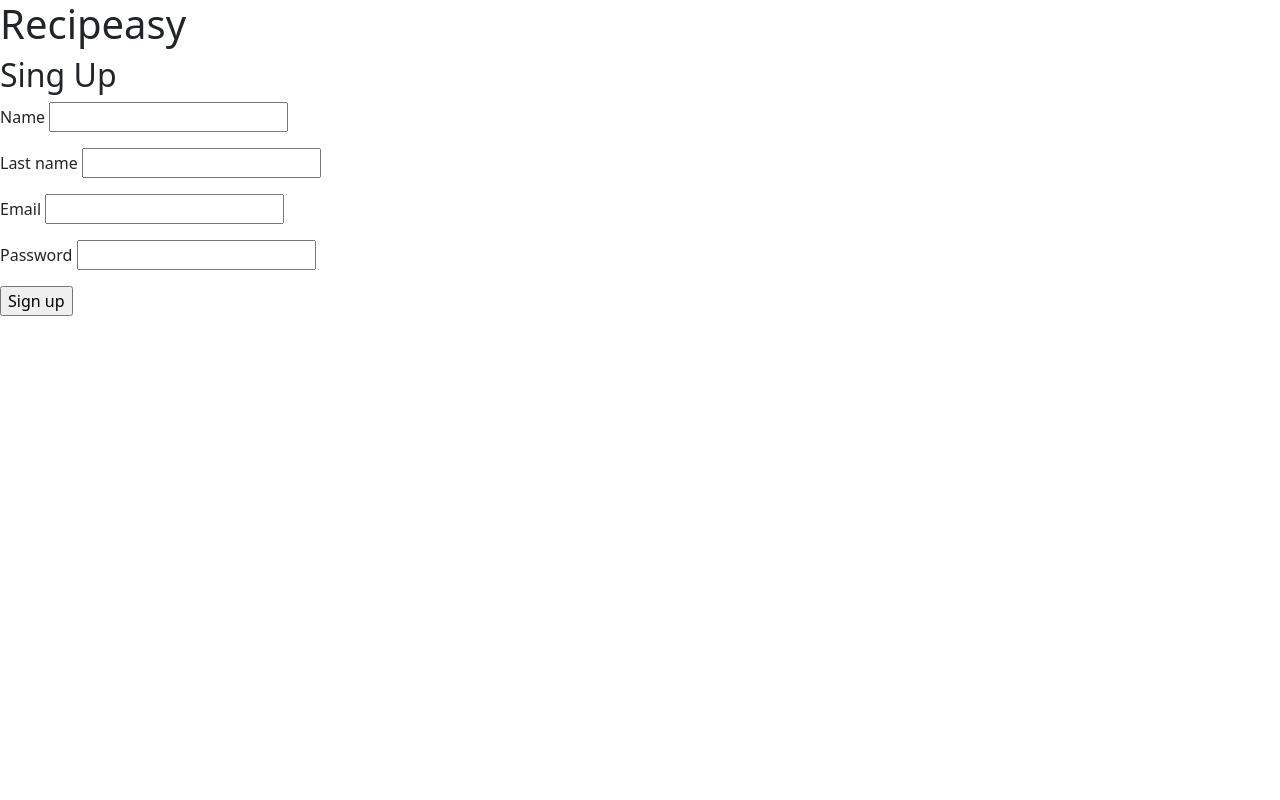
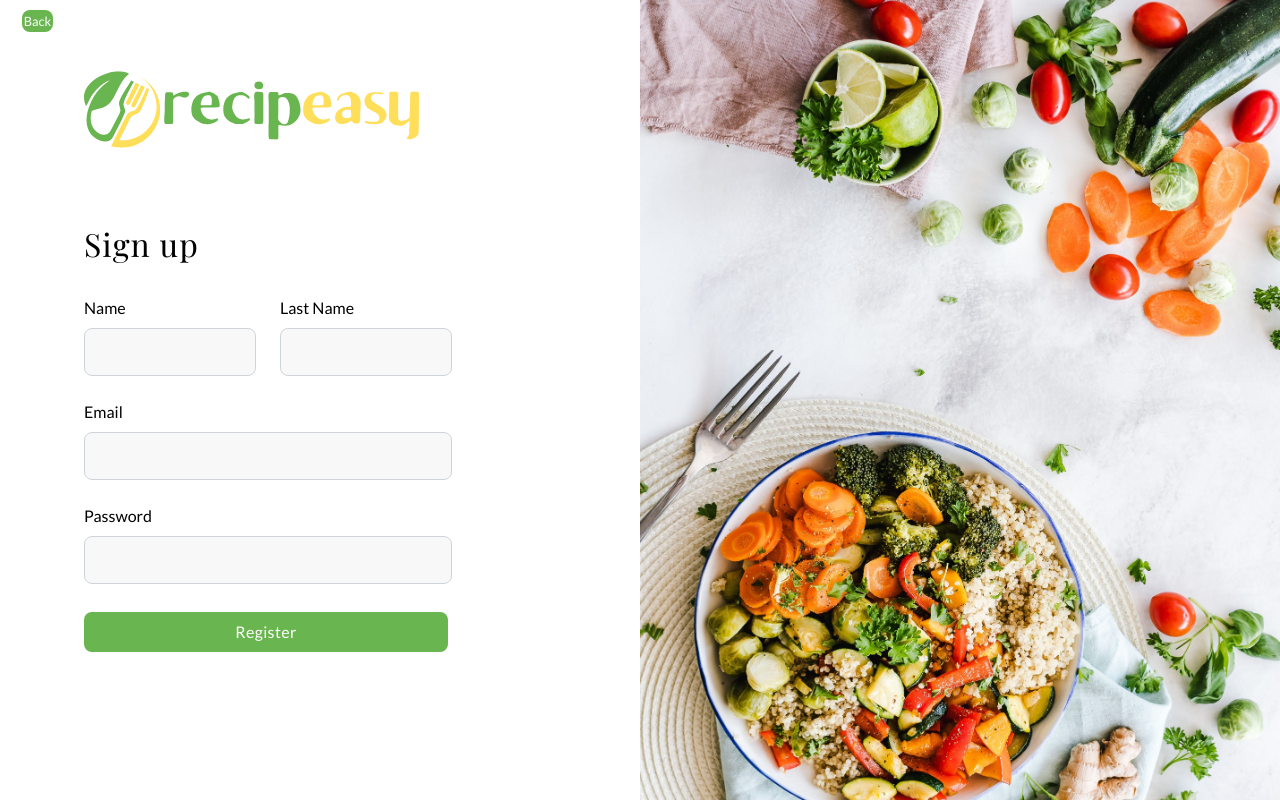
Before and after one commit to MayraM5/Recipeasy-Meal-Plan-App, a Flask app: page /sign-up in a window 1280 px wide. Run offline with Flask 2, Linux system fonts and the light colour scheme.

Commit message:
styling sign up page

```diff
--- a/static/css/style.css
+++ b/static/css/style.css
@@ -256,8 +256,8 @@ h6 {
 
 .large-btn {
   letter-spacing: 0.33px;
-  padding: 0.1rem;
-  font-size: 1.1rem;
+  padding: 0.5rem;
+  font-size: 1rem;
   text-align: center;
   color: #FFFFFF;
   background-color: #69B550;
--- a/templates/create_recipe.html
+++ b/templates/create_recipe.html
@@ -122,7 +122,6 @@
             </div>
           </div>
       </section>
-
 </body>
 
 <script src="../static/js/cookbook.js"> </script>
--- a/templates/signup_form.html
+++ b/templates/signup_form.html
@@ -8,21 +8,82 @@
     <link href="https://cdn.jsdelivr.net/npm/bootstrap@5.2.3/dist/css/bootstrap.min.css" rel="stylesheet"
     integrity="sha384-rbsA2VBKQhggwzxH7pPCaAqO46MgnOM80zW1RWuH61DGLwZJEdK2Kadq2F9CUG65" crossorigin="anonymous">
 
+     <!-- custom styles -->
+     <link rel="stylesheet" href="/static/css/style.css">
+
+     <!-- Google Fonts -->
+     <link rel="preconnect" href="https://fonts.googleapis.com">
+     <link rel="preconnect" href="https://fonts.gstatic.com" crossorigin>
+     <link href="https://fonts.googleapis.com/css2?family=El+Messiri:wght@400;500&display=swap" rel="stylesheet">
 
     <title>Recipeasy</title>
   </head>
 
   <body>
-    <h1> Recipeasy </h1>
 
-    <h2> Sing Up </h2>
-    <form action="/register" method="POST">
-      <p> Name <input type="text" name="first_name"> </p>
-      <p> Last name <input type="text" name="last_name"> </p>
-      <p> Email <input type="email" name="email"> </p>
-      <p> Password <input type="password" name="password"> </p>
-      <p> <input type="submit" value="Sign up"> </p>
-    </form>
+    <section class="vh-100">
+      <div class="container-fluid">
+
+        <div class="row">
+          <div class="col-sm-6 text-black">
+              <!-- back button -->
+            <button class="back-button" onclick="window.history.back()">Back</button>
+            <div class="px-5 ms-xl-4">
+              <!-- <i class="fas fa-crow fa-2x me-3 pt-5 mt-xl-4" style="color: #709085;"></i> -->
+              <span class="h1 fw-bold mb-0"><img src="/static/images/recipeasy logo-cropped.svg" width="335" height="135" alt="logo"></a></span>
+            </div>
+
+            <div class="d-flex align-items-center h-custom-2 px-5 ms-xl-4 mt-5 pt-5 pt-xl-0 mt-xl-n5">
+
+              <form style="width: 23rem" action="/register" method="POST">
+
+                <h3 class="fw-normal mb-3 pb-3" style="letter-spacing: 1px;">Sign up</h3>
+
+                <div class="row">
+
+                  <div class="col-md-6 mb-4">
+                    <div class="form-outline">
+                      <label class="form-label" for="name">Name</label>
+                      <input type="text" name="first_name" class="form-control form-control-lg">
+                    </div>
+                  </div>
+
+                  <div class="col-md-6 mb-4">
+                    <div class="form-outline">
+                      <label class="form-label" for="last-name">Last Name</label>
+                      <input type="text" name="last_name" class="form-control form-control-lg">
+                    </div>
+                  </div>
+
+                </div>
+
+                <div class="form-outline mb-4">
+                  <label class="form-label" for="email">Email</label>
+                  <input type="email" name="email" class="form-control form-control-lg">
+                </div>
+
+                <div class="form-outline mb-4">
+                  <label class="form-label" for="password">Password</label>
+                  <input type="password" name="password" class="form-control form-control-lg">
+                </div>
+
+                <div class="pt-1 mb-4">
+                  <button type="submit" class="large-btn"  value="Sign up">Register</button>
+                </div>
+
+              </form>
+
+            </div>
+
+            <!-- signup page image -->
+          </div>
+          <div class="col-sm-6 px-0 d-none d-sm-block">
+            <img src="/static/images/login6.jpg"
+              alt="Login image" class="w-100 vh-100" style="object-fit: cover; object-position: left;">
+          </div>
+        </div>
+      </div>
+    </section>
 
     <script src="https://cdn.jsdelivr.net/npm/bootstrap@5.2.3/dist/js/bootstrap.bundle.min.js"
     integrity="sha384-kenU1KFdBIe4zVF0s0G1M5b4hcpxyD9F7jL+jjXkk+Q2h455rYXK/7HAuoJl+0I4" crossorigin="anonymous"></script>
```
Also changed, not shown: static/images/login6.jpg (added).
